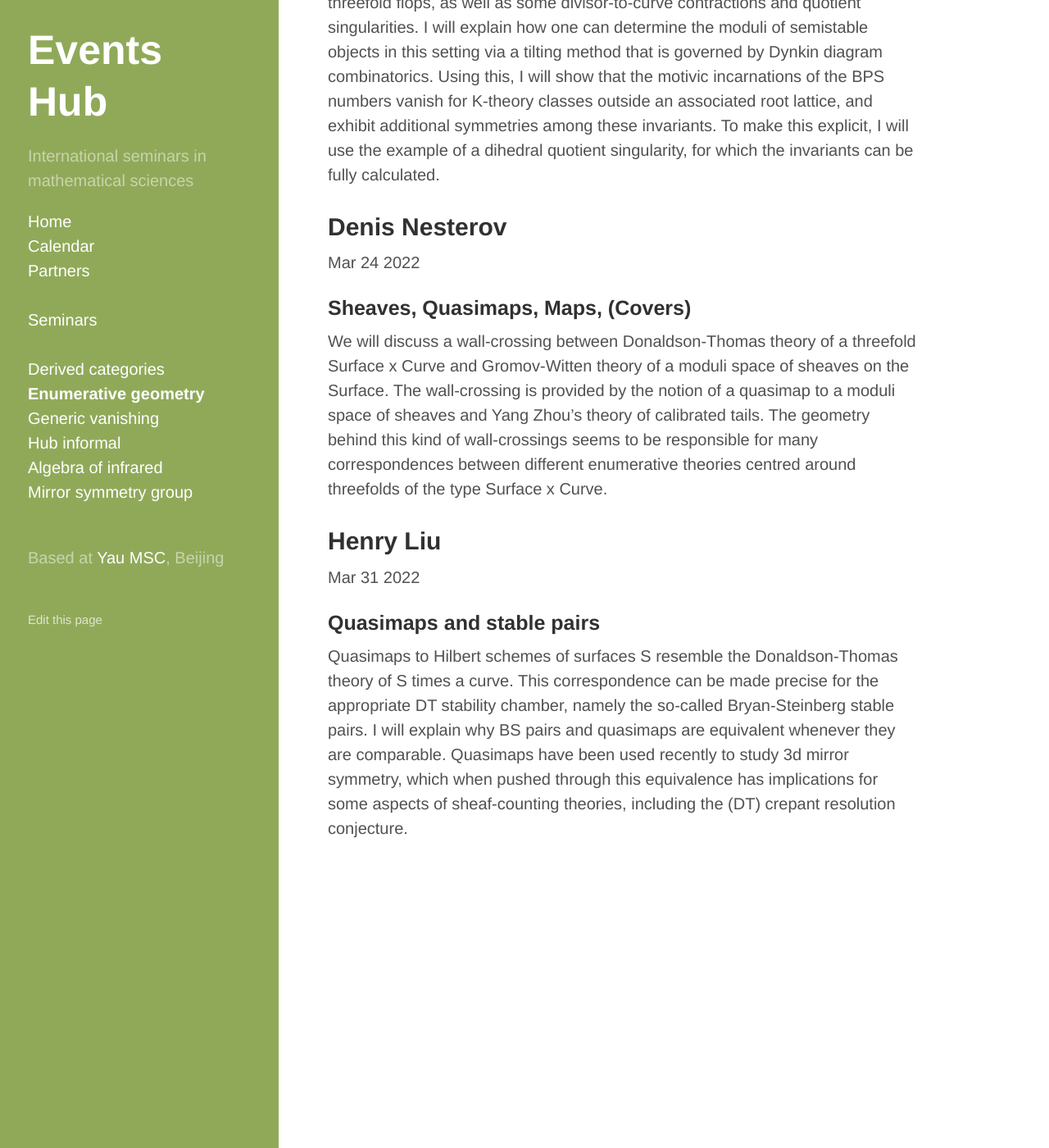
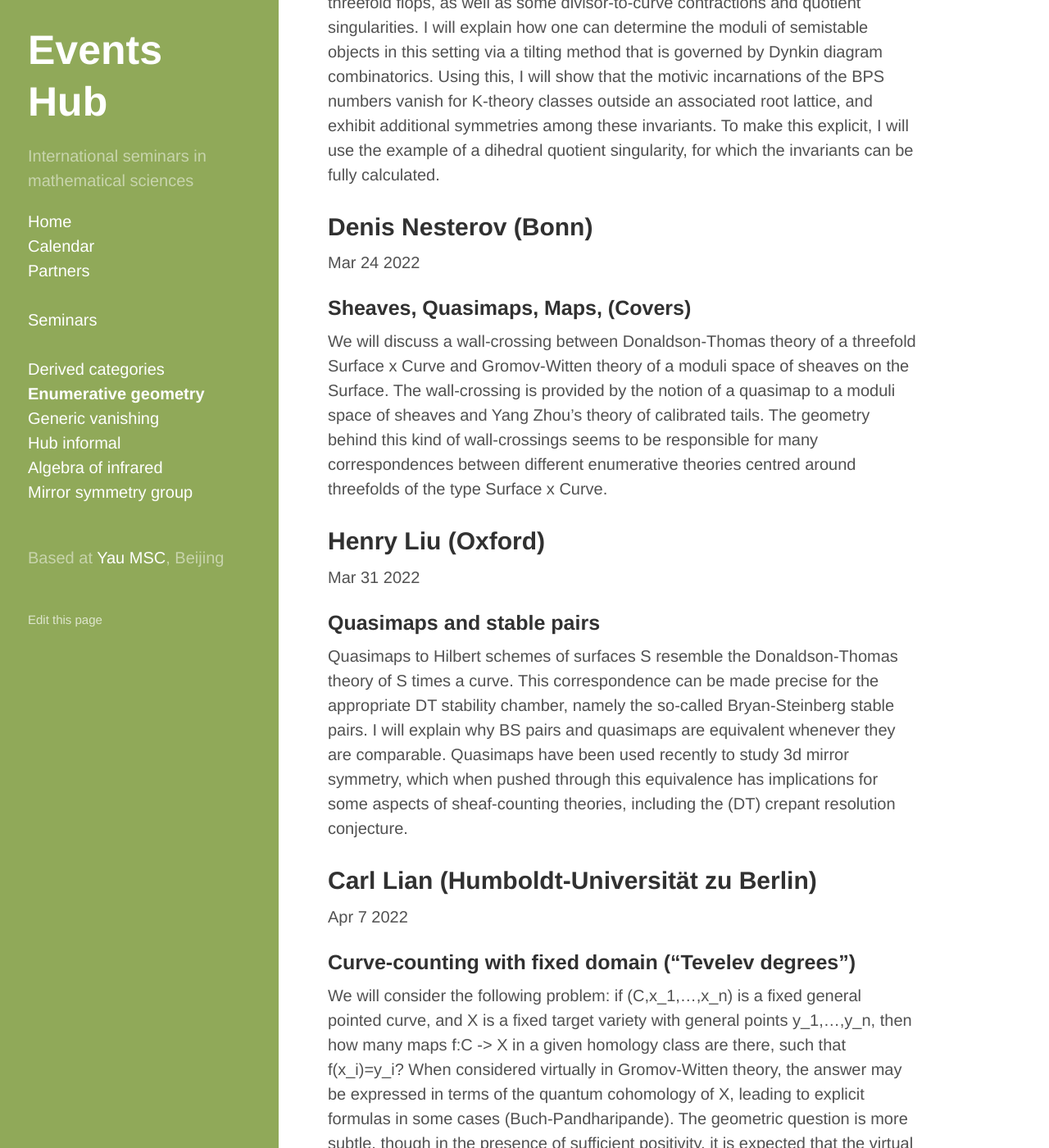
Before and after one commit to yau-msc-events/yau-msc-events.github.io, a Jekyll site: the page built from seminar-eg.md, in a window 1280 px wide and 1400 px high, scrolled down 1743 px. Shown: the whole window at 82% size. Built offline with Jekyll 4.4.1, drawn with Linux system fonts in a browser that asks for light colours; some of the changed text lies outside the part shown.

Commit message:
Add information about Carl Lian's talk.

```diff
--- a/seminar-eg.md
+++ b/seminar-eg.md
@@ -39,7 +39,7 @@ Mar 17 2022
 Donaldson--Thomas theory was conceived as a method of counting certain sheaves in Calabi-Yau threefolds, which are supposed to encode 'BPS numbers' in string theory. More recent developments have led to broader, refined versions of this theory, which produce motivic or cohomological invariants from moduli spaces of semistable objects in the derived category.
 In this talk I will focus on DT theory for crepant resolutions of compound Du-Val singularities, which include threefold flops, as well as some divisor-to-curve contractions and quotient singularities. I will explain how one can determine the moduli of semistable objects in this setting via a tilting method that is governed by Dynkin diagram combinatorics. Using this, I will show that the motivic incarnations of the BPS numbers vanish for K-theory classes outside an associated root lattice, and exhibit additional symmetries among these invariants. To make this explicit, I will use the example of a dihedral quotient singularity, for which the invariants can be fully calculated.
 
-## Denis Nesterov
+## Denis Nesterov (Bonn)
 
 Mar 24 2022
 
@@ -54,7 +54,7 @@ be responsible for many correspondences between different enumerative
 theories centred around threefolds of the type Surface x Curve.
 
 
-## Henry Liu
+## Henry Liu (Oxford)
 
 Mar 31 2022
 
@@ -69,3 +69,21 @@ have been used recently to study 3d mirror symmetry, which when pushed
 through this equivalence has implications for some aspects of
 sheaf-counting theories, including the (DT) crepant resolution
 conjecture.
+
+
+## Carl Lian (Humboldt-Universität zu Berlin)
+
+Apr 7 2022
+
+### Curve-counting with fixed domain (“Tevelev degrees”)
+
+We will consider the following problem: if (C,x_1,...,x_n) is a fixed general
+pointed curve, and X is a fixed target variety with general points y_1,...,y_n,
+then how many maps f:C -> X in a given homology class are there, such that
+f(x_i)=y_i? When considered virtually in Gromov-Witten theory, the answer may be
+expressed in terms of the quantum cohomology of X, leading to explicit formulas
+in some cases (Buch-Pandharipande). The geometric question is more subtle,
+though in the presence of sufficient positivity, it is expected that the virtual
+answers are enumerative. I will give an overview of recent progress on various
+aspects of this problem, including joint work with Farkas, Pandharipande, and
+Cela, as well as work of other authors.
```
